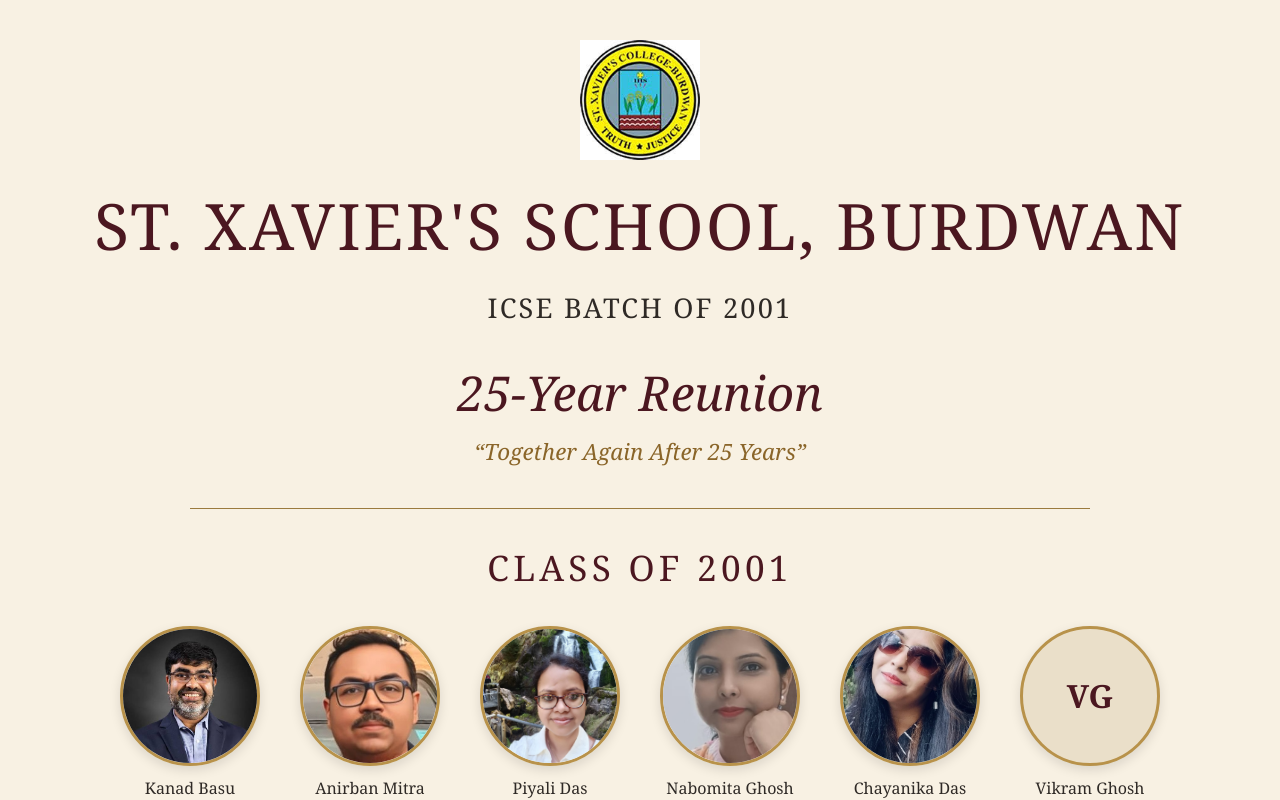
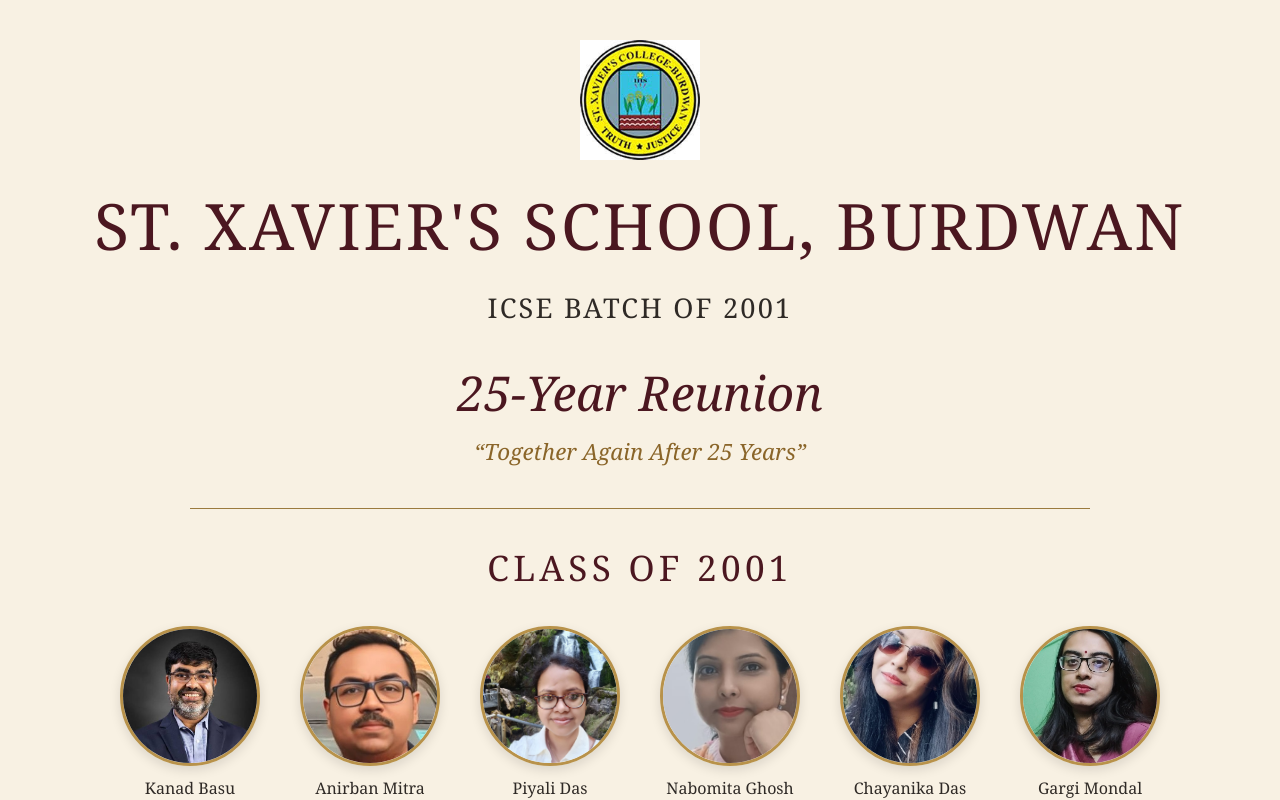
Before and after one commit to kanadbasu/school-reunion-25, a Next.js app: page / in a window 1280 px wide. Shown: the top 800 px of the page. Built offline with nearby package versions, Linux system fonts and the light colour scheme.

Commit message:
Add more classmates

```diff
--- a/app/page.tsx
+++ b/app/page.tsx
@@ -30,7 +30,13 @@
     name: "Chayanika Das",
     photo: "/chayanika.jpeg",
     location: "Bangalore, India",
-    message: "LBest School. Best Years. Best Friends Forever."
+    message: "Best School. Best Years. Best Friends Forever."
+  },
+  {
+    name: "Gargi Mondal",
+    photo: "/GargiM.jpeg",
+    location: "Burdwan, India",
+    message: "Annual Function Day; evergreen Hindi songs sung by Anthony and John Felix sir; Rabindra Sangeet by Miss Dasgupta, Gargi and Nabanita."
   },
   {
     name: "Vikram Ghosh",
```
Also changed, not shown: public/GargiM.jpeg (added).
